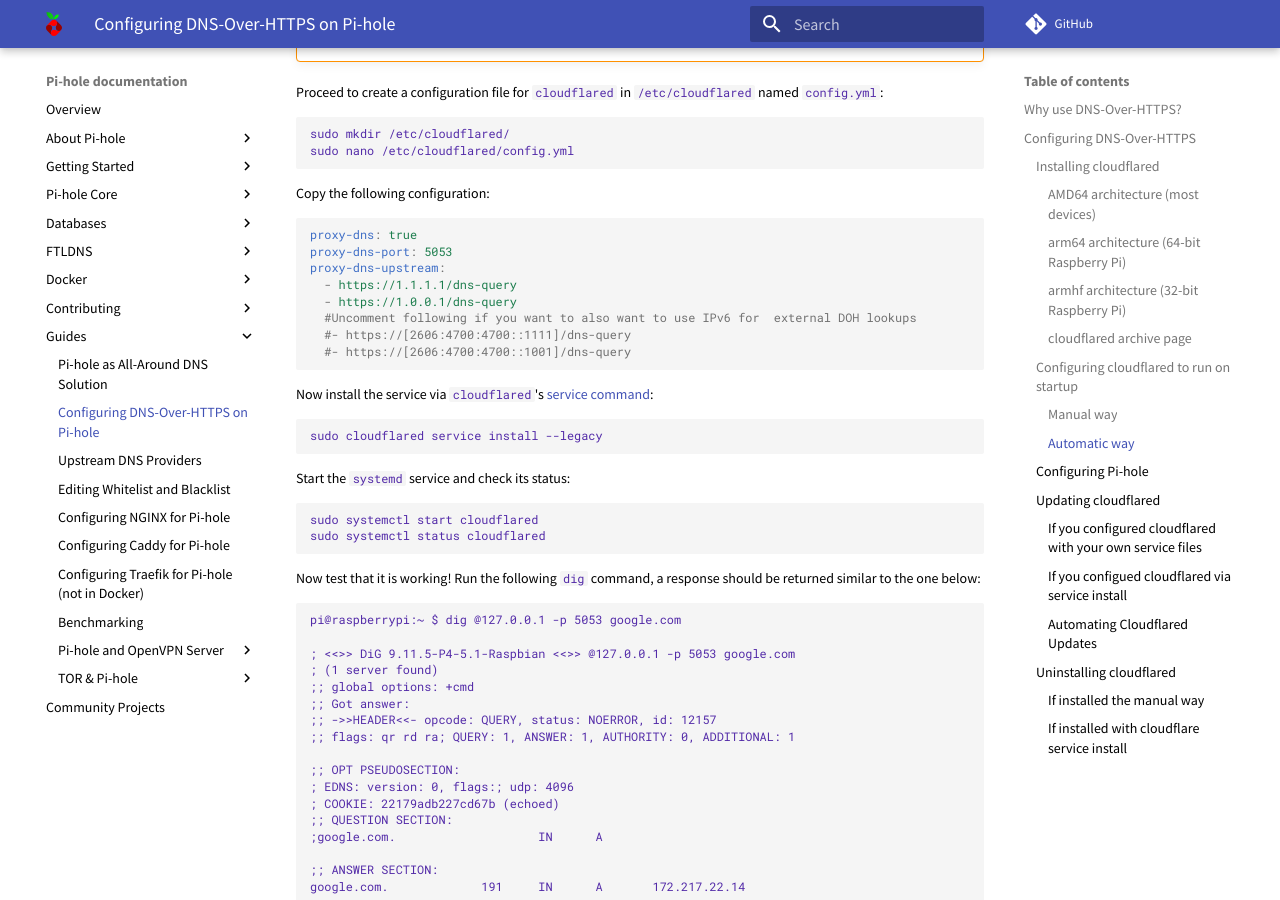
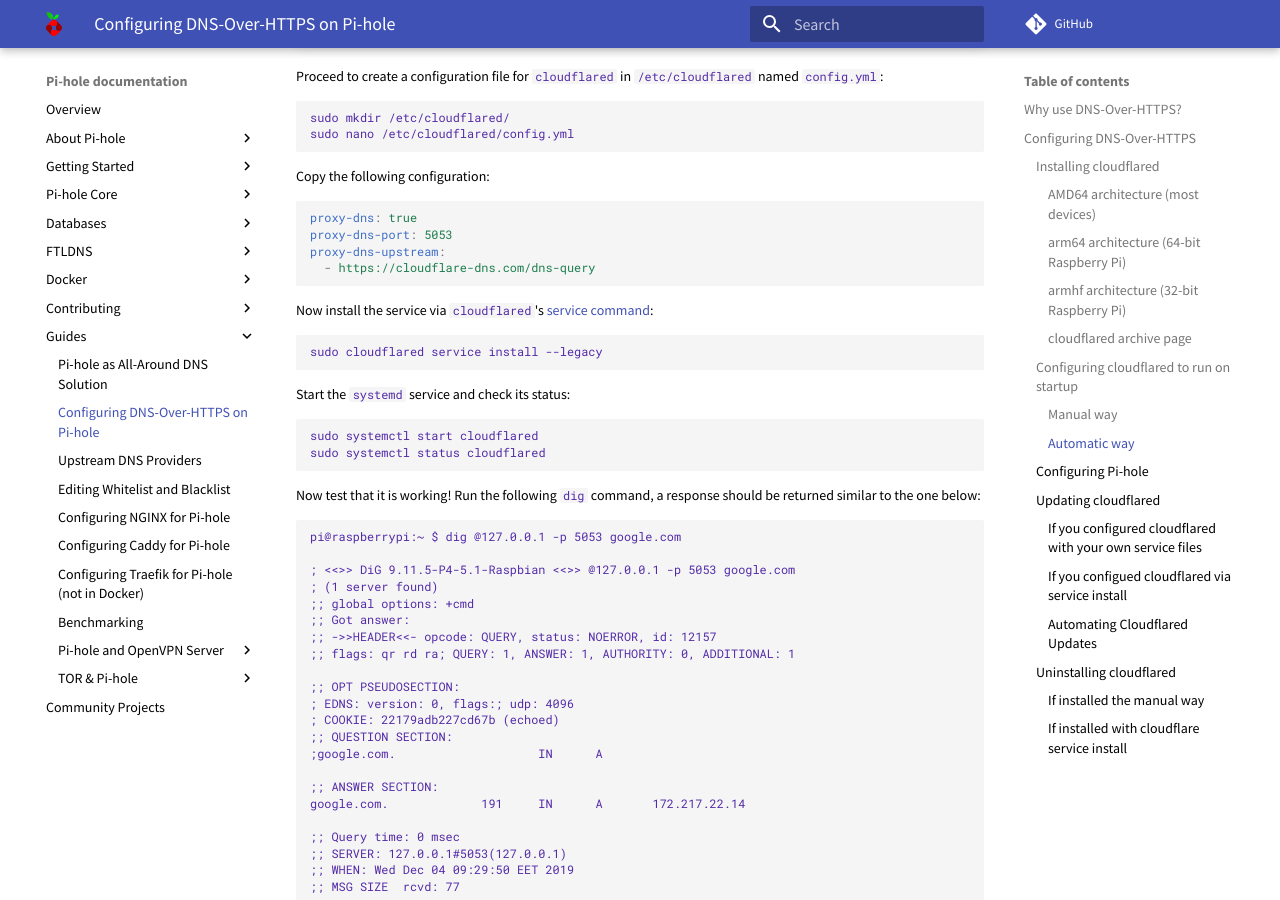
Before and after one commit to pi-hole/docs, an MkDocs documentation site: the page built from docs/guides/dns-over-https.md, in a window 1280 px wide and 900 px high, scrolled down 2581 px. Built offline with MkDocs 1.6.1 and Material for MkDocs 9.7.7, drawn with Linux system fonts in a browser that asks for light colours; comment, search, counter and statistics services are not loaded; some of the changed text lies outside the part shown.

Commit message:
Updated query site
https://developers.cloudflare.com/1.1.1.1/dns-over-https/request-structure
My DNSoHTTPS wasn't working. Now it is fixed.

````diff
--- a/docs/guides/dns-over-https.md
+++ b/docs/guides/dns-over-https.md
@@ -144,11 +144,7 @@
 proxy-dns: true
 proxy-dns-port: 5053
 proxy-dns-upstream:
-  - https://1.1.1.1/dns-query
-  - https://1.0.0.1/dns-query
-  #Uncomment following if you want to also want to use IPv6 for  external DOH lookups
-  #- https://[2606:4700:4700::1111]/dns-query
-  #- https://[2606:4700:4700::1001]/dns-query
+  - https://cloudflare-dns.com/dns-query
 ```
 
 Now install the service via `cloudflared`'s [service command](https://developers.cloudflare.com/argo-tunnel/reference/arguments/#service-command):
````
Also changed, not shown: other parts of docs/guides/dns-over-https.md (+1 -1 lines).
